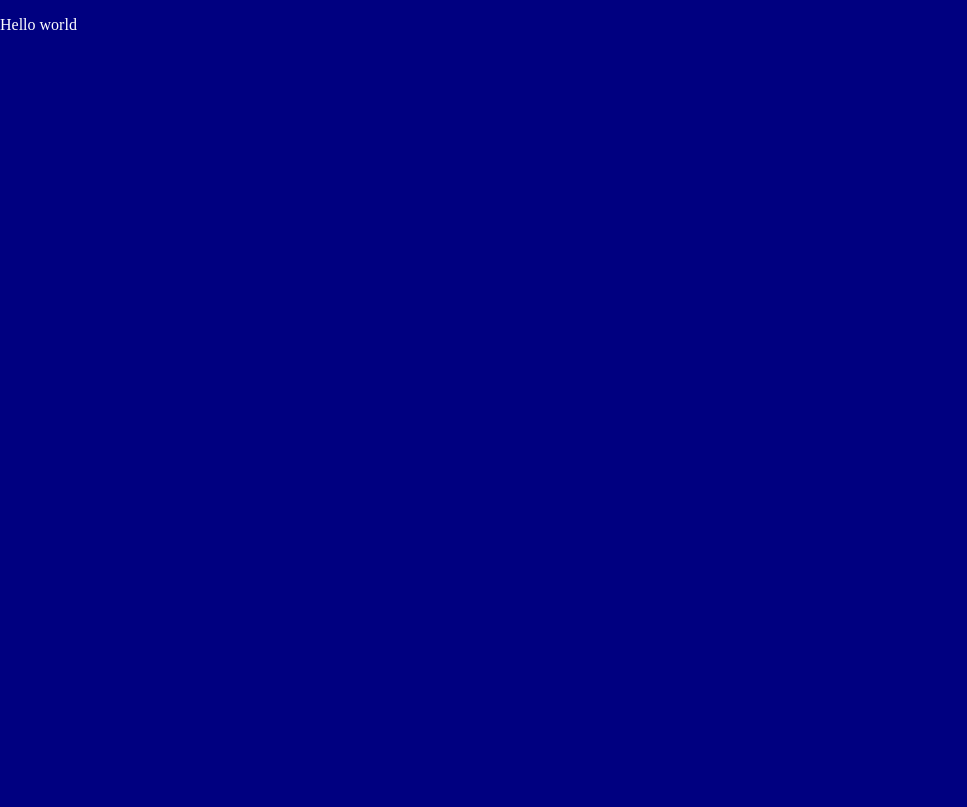
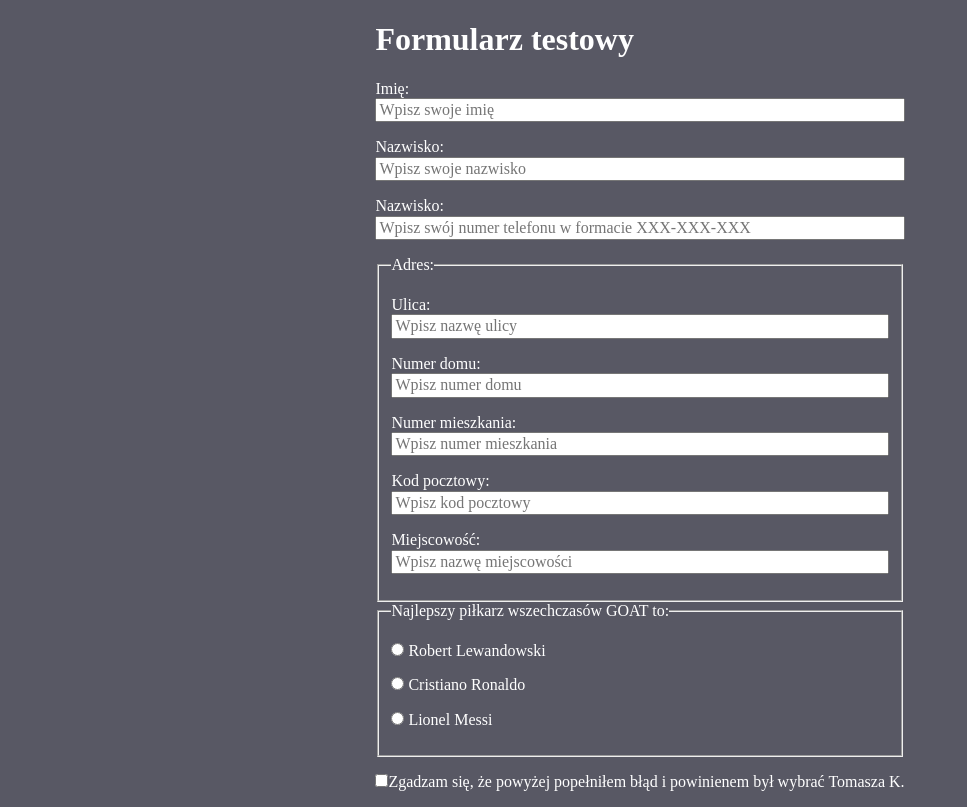
Before and after one commit to tomasz-kwietniewski/test-form, a plain HTML site: page index.html in a window 1280 px wide. Shown: the whole page, without its empty margins (0-967 px from the left). Drawn offline with Linux system fonts and the light colour scheme.

Commit message:
added type text, fieldset with adress, fieldset with GOAT, checkbox

```diff
--- a/index.html
+++ b/index.html
@@ -1,20 +1,109 @@
 <!DOCTYPE html>
 <html lang="pl">
-<head>
-    <meta charset="UTF-8">
-    <meta name="viewport" content="width=device-width, initial-scale=1.0">
+  <head>
+    <meta charset="UTF-8" />
+    <meta name="viewport" content="width=device-width, initial-scale=1.0" />
     <title>Formularz testowy</title>
     <link href="normalize.css" rel="stylesheet" type="text/css" />
     <link href="style.css" rel="stylesheet" type="text/css" />
-</head>
-<body class="body">
+  </head>
+  <body class="body">
+    <main>
+      <h1>Formularz testowy</h1>
 
-    <main>
+      <form class="form">
+        <p>
+          <label for="firstName">Imię:</label>
+          <input
+            class="form__input"
+            placeholder="Wpisz swoje imię"
+            id="firstName"
+            name="firstName"
+          />
+        </p>
+        <p>
+          <label for="lastName">Nazwisko:</label>
+          <input
+            class="form__input"
+            placeholder="Wpisz swoje nazwisko"
+            id="lastName"
+            name="lastName"
+          />
+        </p>
+        <p>
+          <label for="phone">Nazwisko:</label>
+          <input
+            class="form__input"
+            placeholder="Wpisz swój numer telefonu w formacie XXX-XXX-XXX"
+            id="phone"
+            name="phone"
+          />
+        </p>
+        <fieldset>
+          <legend>Adres:</legend>
+          <p>
+            <label for="street">Ulica:</label>
+            <input
+              class="form__input"
+              placeholder="Wpisz nazwę ulicy"
+              id="street"
+              name="street"
+            />
+          </p>
+          <p>
+            <label for="house-number">Numer domu:</label>
+            <input
+              class="form__input"
+              placeholder="Wpisz numer domu"
+              id="house-number"
+              name="house-number"
+            />
+          </p>
+          <p>
+            <label for="flat-number">Numer mieszkania:</label>
+            <input
+              class="form__input"
+              placeholder="Wpisz numer mieszkania"
+              id="flat-number"
+              name="flat-number"
+            />
+          </p>
+          <p>
+            <label for="postal-code">Kod pocztowy:</label>
+            <input
+              class="form__input"
+              placeholder="Wpisz kod pocztowy"
+              id="postal-code"
+              name="postal-code"
+            />
+          </p>
+          <p>
+            <label for="city">Miejscowość:</label>
+            <input
+              class="form__input"
+              placeholder="Wpisz nazwę miejscowości"
+              id="city"
+              name="city"
+            />
+          </p>
+        </fieldset>
+        <fieldset>
+            <legend>Najlepszy piłkarz wszechczasów GOAT to:</legend>
+            <p>
+                <label><input name="goat" type="radio" value="Robert Lewandowski"> Robert Lewandowski</label>
+            </p>
+            <p>
+                <label><input name="goat" type="radio" value="Cristiano Ronaldo"> Cristiano Ronaldo</label>
+            </p>
+            <p>
+                <label><input name="goat" type="radio" value="Lionel Messi"> Lionel Messi</label>
+            </p>
+        </fieldset>
 
-        <p>Hello world</p>
-
-
+        <p>
+            <label><input name="agreement" type="checkbox">Zgadzam się, że powyżej popełniłem błąd i powinienem był wybrać Tomasza K.</label>
+        </p>
+      </form>
     </main>
-
-</body>
+  </body>
 </html>
--- a/style.css
+++ b/style.css
@@ -9,6 +9,19 @@
   }
 
 .body {
-    background: navy;
+    background: rgb(88, 88, 100);
     color: white;
+    display: flex;
+    align-items: center;
+    justify-content: center;
+    min-height: 100vh;
 }
+
+.form {
+
+}
+
+.form__input {
+    display: block;
+    width: 100%;
+}
```
